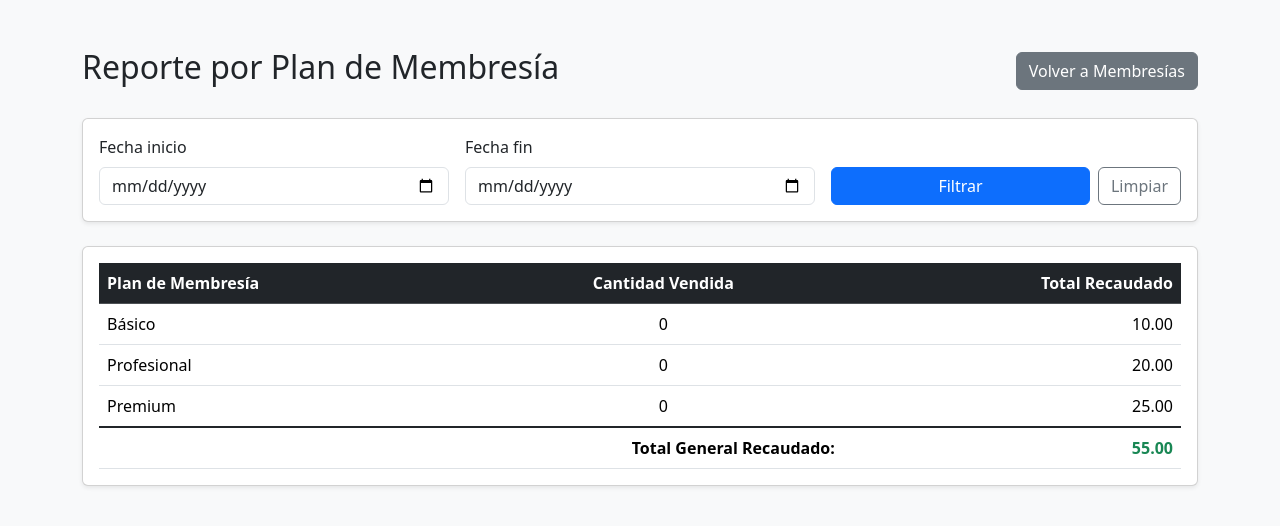
After one commit to JohnnyJoestar324/Style_Fusion_App, a Spring Boot app: page /membresia/reportes_por_fechas in a window 1280 px wide. The commit adds this page. Shown: the top 526 px of the page. Run offline with Spring Boot 4, Linux system fonts and the light colour scheme; a user stored in the database is signed in; data comes from the database, SQL or seed files in the repository; some of the project's set-up classes (security, data sources, template engines, error pages and the like) are left out, and stand-ins take their place.

Commit message:
Agregando Reportes y corrigiendo errores en metodo eliminar en la seccion de clientes

```diff
--- a/style_fusion/src/main/java/com/martinezjohnny324/style_fusion/controllers/MembresiaController.java
+++ b/style_fusion/src/main/java/com/martinezjohnny324/style_fusion/controllers/MembresiaController.java
@@ -1,11 +1,13 @@
 package com.martinezjohnny324.style_fusion.controllers;
 
+import java.math.BigDecimal;
+import java.time.LocalDate;
 import java.util.List;
-
 import org.springframework.stereotype.Controller;
 import org.springframework.ui.Model;
 import org.springframework.web.bind.annotation.RequestMapping;
 import com.martinezjohnny324.style_fusion.models.dto.MembresiaDto;
+import com.martinezjohnny324.style_fusion.models.dto.ReporteDto;
 import com.martinezjohnny324.style_fusion.services.MembresiaService;
 import org.springframework.web.bind.annotation.GetMapping;
 
@@ -32,12 +34,30 @@ public class MembresiaController {
         List<MembresiaDto> memb = membresiaService.listarMembresias();
         model.addAttribute("Lista_Membresia", memb);
         return "membresia/membresias_disponibles";
+   }
 
+   @GetMapping("/reportes_membresias")
+   public String reportesMembresia(Model model){
+    List<ReporteDto> report = membresiaService.ReporteIngresos();
+    BigDecimal totalGerneral = membresiaService.calcularTotalGeneral(report);
 
+    model.addAttribute("reporte", report);
+    model.addAttribute("totalGeneral", totalGerneral);
 
+    return "membresia/reportes_membresias";
+   }
+
+   @GetMapping("/reportes_por_fechas")
+   public String reportesPorFecha(Model model, LocalDate in, LocalDate fn){
+    List<ReporteDto> report = membresiaService.ReporteIngresosPorFecha(in, in);
+    BigDecimal totalGerneral = membresiaService.calcularTotalGeneral(report);
+
+    model.addAttribute("reporte", report);
+    model.addAttribute("totalGeneral", totalGerneral);
+
+    return  "membresia/reportes_por_fechas";
    }
 
 
 
-
 }
--- a/style_fusion/src/main/java/com/martinezjohnny324/style_fusion/models/mapper/Mapper.java
+++ b/style_fusion/src/main/java/com/martinezjohnny324/style_fusion/models/mapper/Mapper.java
@@ -56,6 +56,7 @@ public class Mapper {
         cDto.setNombre(cliente.getNombre());
         cDto.setApellido(cliente.getApellido());
         cDto.setEmail(cliente.getEmail());
+        cDto.setFechaRegistro(cliente.getFechaRegistro());
         if(cliente.getMembresia()!=null){
             cDto.setId_Membresia(cliente.getMembresia().getId());
             cDto.setNombrePlan(cliente.getMembresia().getNombrePlan());
@@ -73,6 +74,7 @@ public class Mapper {
         c.setNombre(cDto.getNombre());
         c.setApellido(cDto.getApellido());
         c.setEmail(cDto.getEmail());
+        c.setFechaRegistro(cDto.getFechaRegistro());
         if(cDto.getId_Membresia() != null){
             Membresia m = new Membresia();
             m.setId(cDto.getId_Membresia());
--- a/style_fusion/src/main/resources/templates/membresia/membresia.html
+++ b/style_fusion/src/main/resources/templates/membresia/membresia.html
@@ -43,14 +43,14 @@
             </div>
         </div>
 
-        <!-- Agregar nuevo cliente -->
+        <!-- Seccion de reportes -->
         <div class="col-md-4">
             <div class="card shadow-sm border-0 h-100">
                 <div class="card-body">
                     <i class="bi bi-person-plus display-4 text-success mb-3"></i>
                     <h5 class="card-title">Reportes</h5>
-                    <p class="card-text text-muted">Registra un nuevo cliente en la base de datos.</p>
-                    <a th:href="@{/cliente/nuevo}" class="btn btn-success w-100">Entrar</a>
+                    <p class="card-text text-muted">Generar reportes.</p>
+                    <a th:href="@{/membresia/reportes_membresias}" class="btn btn-success w-100">Entrar</a>
                 </div>
             </div>
         </div>
--- /dev/null
+++ b/style_fusion/src/main/resources/templates/membresia/reportes_por_fechas.html
@@ -0,0 +1,86 @@
+<!DOCTYPE html>
+<html lang="es" xmlns:th="http://www.thymeleaf.org">
+<head>
+    <meta charset="UTF-8">
+    <title>Reportes de Membresías</title>
+    <link href="https://cdn.jsdelivr.net/npm/bootstrap@5.3.3/dist/css/bootstrap.min.css" rel="stylesheet">
+</head>
+<body class="bg-light">
+<div class="container mt-5">
+    <div class="d-flex justify-content-between align-items-center mb-4">
+        <h2>Reporte por Plan de Membresía</h2>
+        <a th:href="@{/membresia}" class="btn btn-secondary">Volver a Membresías</a>
+    </div>
+
+    <!-- Formulario de filtros por fecha -->
+    <div class="card shadow-sm mb-4">
+        <div class="card-body">
+            <form th:action="@{/membresia/reportes_por_fechas}" method="get" class="row g-3 align-items-end">
+                <div class="col-md-4">
+                    <label for="fechaInicio" class="form-label">Fecha inicio</label>
+                    <input type="date"
+                           id="fechaInicio"
+                           name="fechaInicio"
+                           class="form-control"
+                           th:value="${fechaInicio != null ? #temporals.format(fechaInicio, 'yyyy-MM-dd') : ''}">
+                </div>
+
+                <div class="col-md-4">
+                    <label for="fechaFin" class="form-label">Fecha fin</label>
+                    <input type="date"
+                           id="fechaFin"
+                           name="fechaFin"
+                           class="form-control"
+                           th:value="${fechaFin != null ? #temporals.format(fechaFin, 'yyyy-MM-dd') : ''}">
+                </div>
+
+                <div class="col-md-4 d-flex gap-2">
+                    <button type="submit" class="btn btn-primary w-100">Filtrar</button>
+                    <a th:href="@{/membresia/reportes_por_fechas}" class="btn btn-outline-secondary">Limpiar</a>
+                </div>
+            </form>
+        </div>
+    </div>
+
+    <!-- Tabla de resultados -->
+    <div class="card shadow-sm">
+        <div class="card-body">
+            <table class="table table-hover align-middle mb-0">
+                <thead class="table-dark">
+                    <tr>
+                        <th>Plan de Membresía</th>
+                        <th class="text-center">Cantidad Vendida</th>
+                        <th class="text-end">Total Recaudado</th>
+                    </tr>
+                </thead>
+                <tbody>
+                    <tr th:if="${#lists.isEmpty(reporte)}">
+                        <td colspan="3" class="text-center text-muted py-4">
+                            No hay datos para el rango de fechas seleccionado.
+                        </td>
+                    </tr>
+
+                    <tr th:each="item : ${reporte}">
+                        <td th:text="${item.nombrePlan}">Plan Mensual</td>
+                        <td class="text-center" th:text="${item.cantidadVendida}">10</td>
+                        <td class="text-end"
+                            th:text="${#numbers.formatDecimal(item.totalRecaudado, 1, 'COMMA', 2, 'POINT')}">
+                            0.00
+                        </td>
+                    </tr>
+                </tbody>
+                <tfoot class="table-group-divider fw-bold">
+                    <tr>
+                        <td colspan="2" class="text-end">Total General Recaudado:</td>
+                        <td class="text-end text-success"
+                            th:text="${#numbers.formatDecimal(totalGeneral, 1, 'COMMA', 2, 'POINT')}">
+                            0.00
+                        </td>
+                    </tr>
+                </tfoot>
+            </table>
+        </div>
+    </div>
+</div>
+</body>
+</html>
```
Also changed, not shown: style_fusion/src/main/java/com/martinezjohnny324/style_fusion/controllers/ClienteController.java (+5 -10 lines), style_fusion/src/main/java/com/martinezjohnny324/style_fusion/models/Cliente.java (+17 -1 lines), style_fusion/src/main/java/com/martinezjohnny324/style_fusion/models/dto/ClienteDto.java (+11 -0 lines), style_fusion/src/main/java/com/martinezjohnny324/style_fusion/models/dto/ReporteDto.java (added, +42 -0 lines), style_fusion/src/main/java/com/martinezjohnny324/style_fusion/repositories/MembresiaRepository.java (+38 -1 lines), style_fusion/src/main/java/com/martinezjohnny324/style_fusion/services/ClienteService.java (+40 -5 lines), style_fusion/src/main/java/com/martinezjohnny324/style_fusion/services/MembresiaService.java (+23 -0 lines), style_fusion/src/main/resources/templates/membresia/reportes_membresias.html (added, +58 -0 lines).
